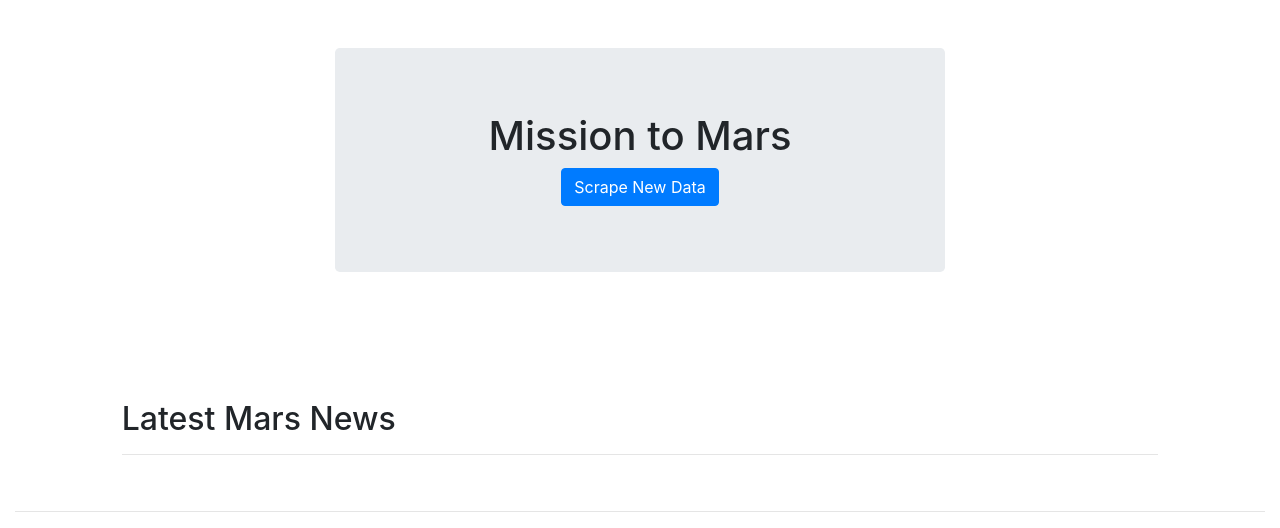
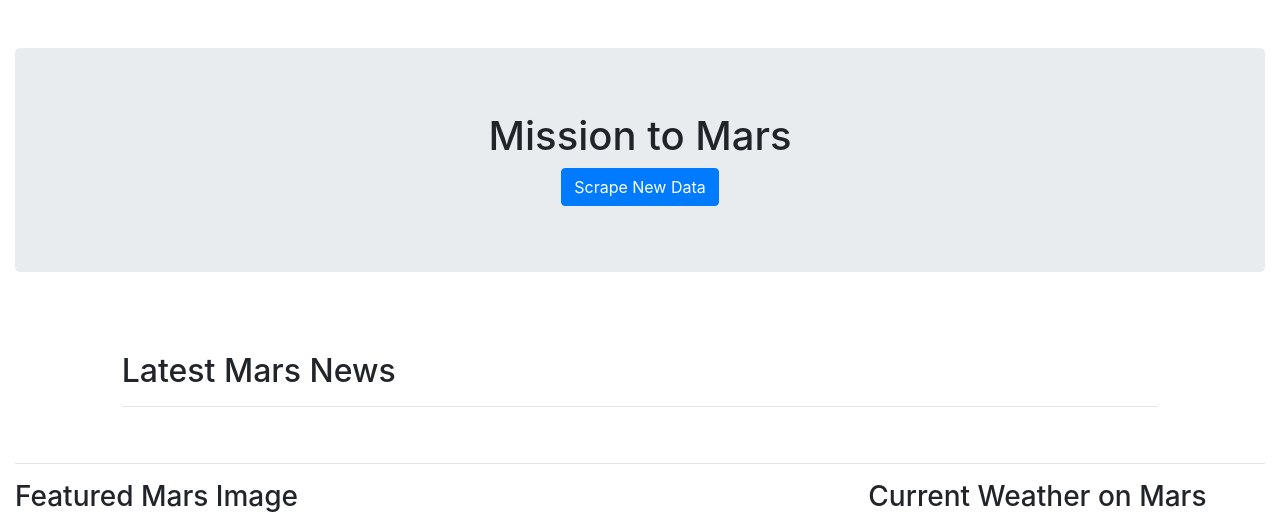
Before and after one commit to andrewswellie/CWRUDataBootcamp_Module12-Web-Scraping-and-Document-Databases, a Flask app: template templates/index.html in a window 1280 px wide. Shown: the top 528 px of the page. Run offline with Flask 2, Linux system fonts and the light colour scheme; the template is opened without the code that fills it, so the values that code supplies are empty; some libraries are stand-ins or nearby versions.

Commit message:
more HTML edits

```diff
--- a/templates/index.html
+++ b/templates/index.html
@@ -10,23 +10,18 @@
 </head>
 
 <div class = "container-fluid">
-  <div class = 'row banner'>
-      <div class="col-md-3">
-      </div>
-      <div class='col-md-6 text-center'>
+    <div class = 'row banner'>
+      <div class='col-md-12 text-center'>
           <br> <br>
           <h1 class="jumbotron" width=100%> Mission to Mars <br><a href="/scrape" id="scrape_btn" class="btn btn-primary" role="button">Scrape New Data</a></h1>
           <br> <br>
       </div>
-      <div class="col-md-3">
-      </div>
-  </div>
+    </div>
 
   <div id="first_text" class="row">
       <div class='col-md-1'>
       </div>
       <div class="col-md-10">
-      <br> <br>
               <h2>Latest Mars News</h2>
               <hr>
               <h3>{{mars.news_data.news_title}}</h3>
```
